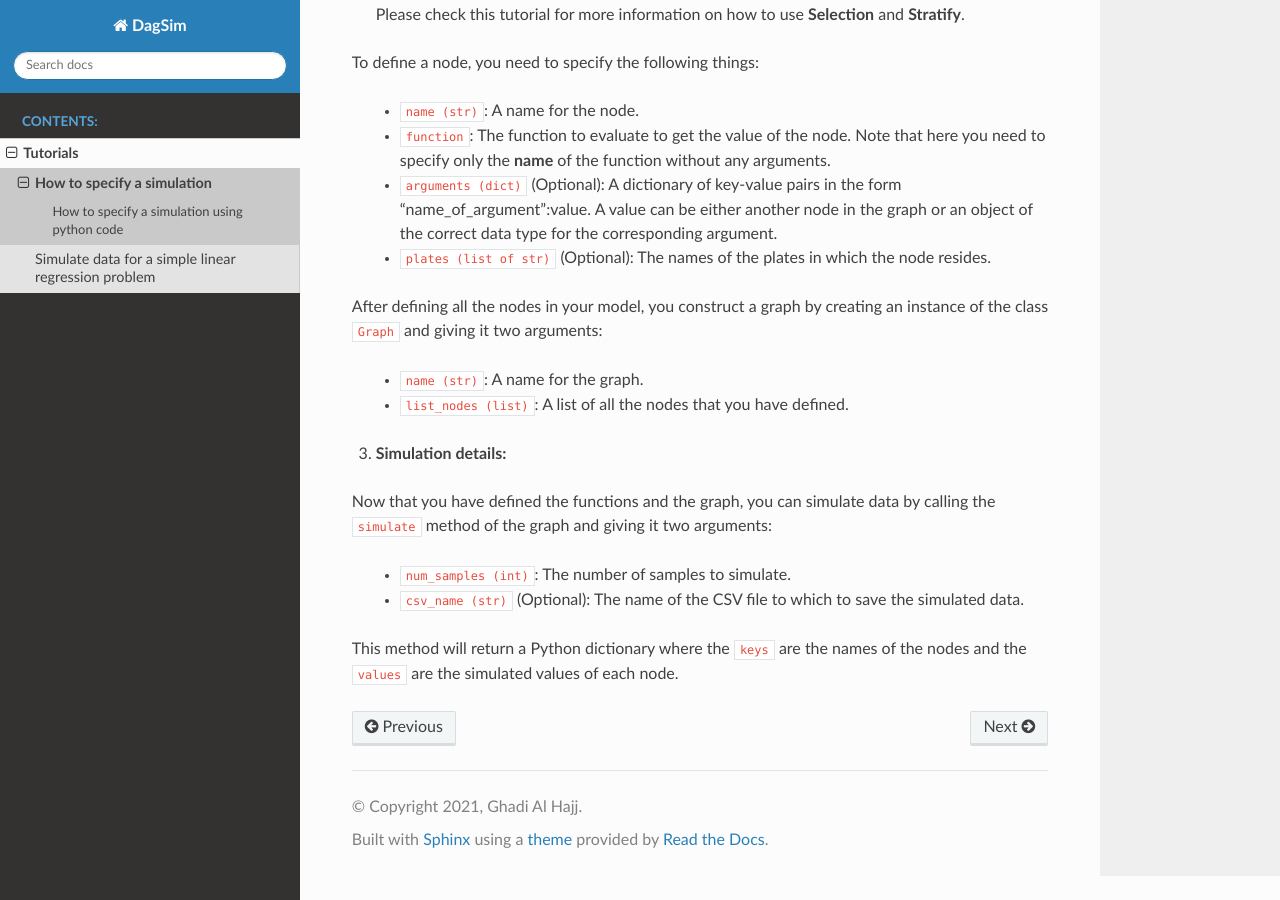
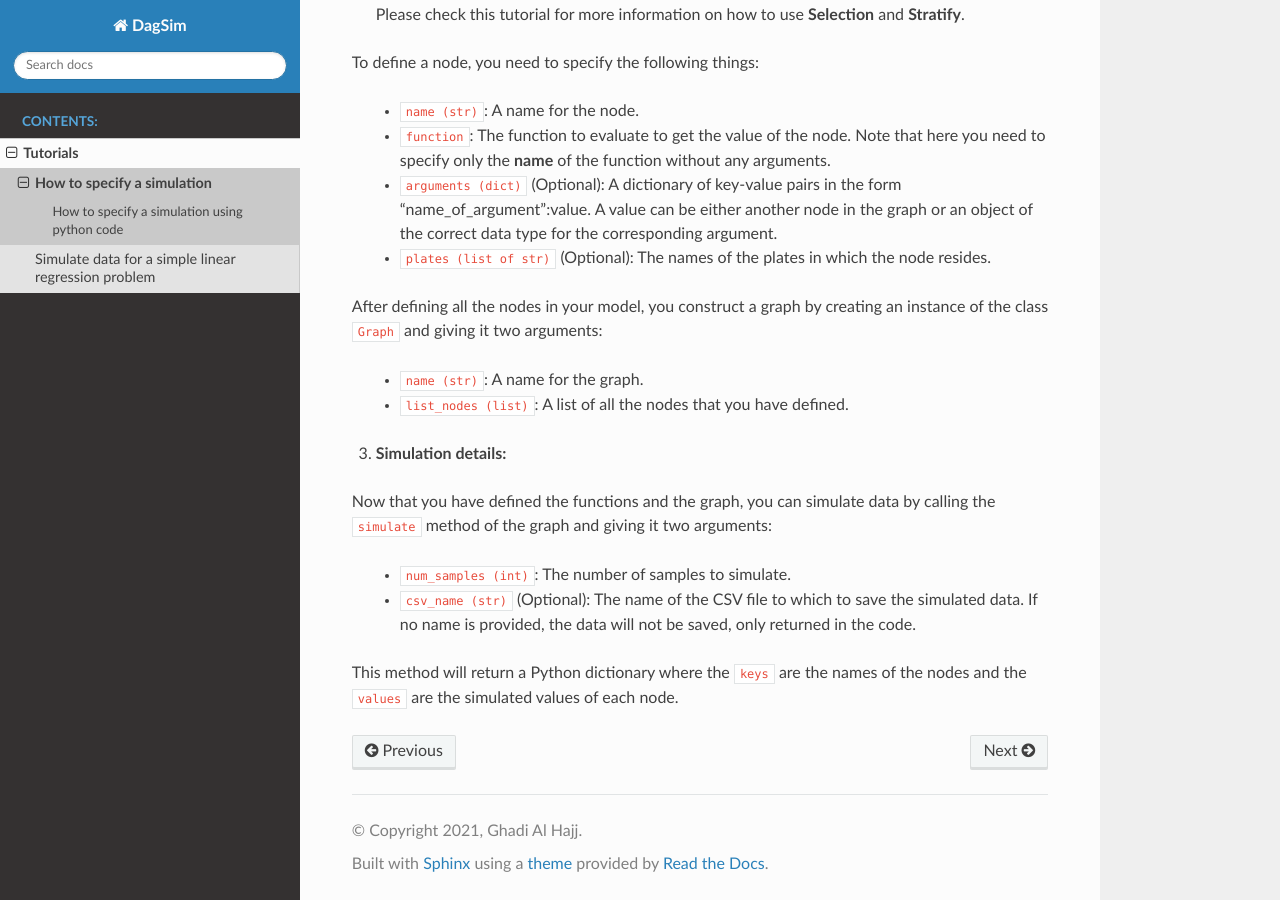
Before and after one commit to uio-bmi/dagsim, a Sphinx documentation site: the page built from docs/source/tutorials/specify_with_code.rst, in a window 1280 px wide and 900 px high, scrolled down 888 px. Built offline with Sphinx 7.4.7 and the Read the Docs theme 2.0.0, drawn with Linux system fonts in a browser that asks for light colours.

Commit message:
Update specify_with_code.rst

```diff
--- a/docs/source/tutorials/specify_with_code.rst
+++ b/docs/source/tutorials/specify_with_code.rst
@@ -43,7 +43,7 @@ After defining all the nodes in your model, you construct a graph by creating an
 Now that you have defined the functions and the graph, you can simulate data by calling the :code:`simulate` method of the graph and giving it two arguments:
 
  * :code:`num_samples (int)`: The number of samples to simulate.
- * :code:`csv_name (str)` (Optional): The name of the CSV file to which to save the simulated data.
+ * :code:`csv_name (str)` (Optional): The name of the CSV file to which to save the simulated data. If no name is provided, the data will not be saved, only returned in the code.
 
 This method will return a Python dictionary where the :code:`keys` are the names of the nodes and the :code:`values` are the simulated values of each node.
 
```
